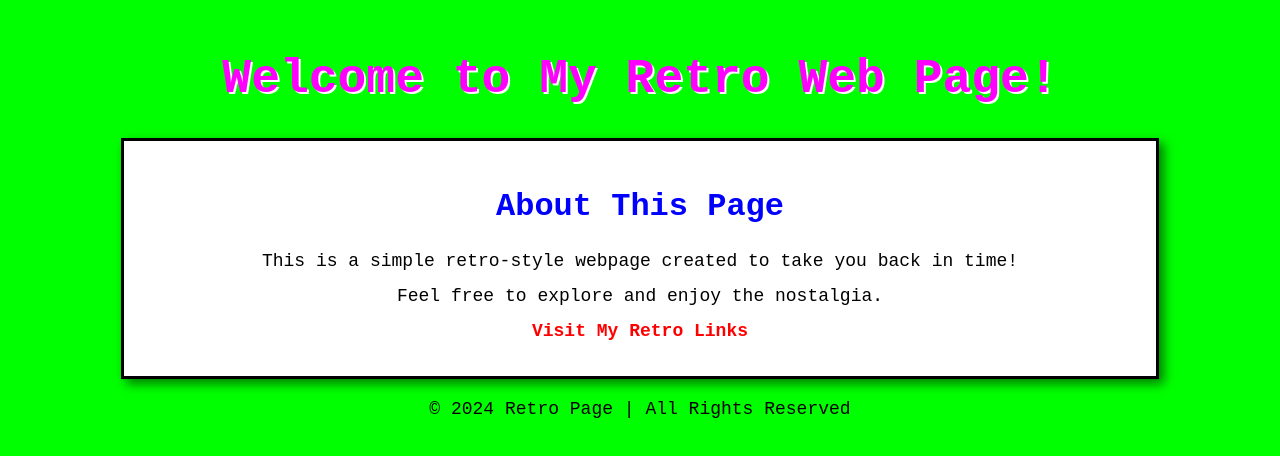
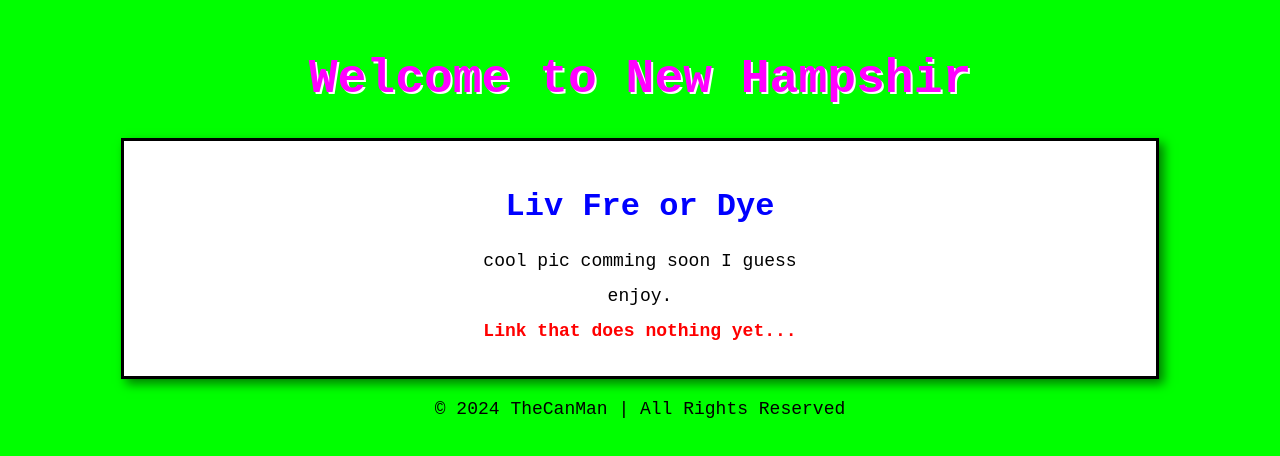
Before and after one commit to clundstedt225/temp.github.io, a plain HTML site: page index.html in a window 1280 px wide. Drawn offline with Linux system fonts and the light colour scheme.

Commit message:
Update index.html

```diff
--- a/index.html
+++ b/index.html
@@ -3,7 +3,7 @@
 <head>
     <meta charset="UTF-8">
     <meta name="viewport" content="width=device-width, initial-scale=1.0">
-    <title>Retro Web Page</title>
+    <title>New Hapmshir Page</title>
     <style>
         body {
             background-color: #00ff00; /* Bright green background */
@@ -45,15 +45,15 @@
     </style>
 </head>
 <body>
-    <h1>Welcome to My Retro Web Page!</h1>
+    <h1>Welcome to New Hampshir</h1>
     <div class="retro-box">
-        <h2>About This Page</h2>
-        <p>This is a simple retro-style webpage created to take you back in time!</p>
-        <p>Feel free to explore and enjoy the nostalgia.</p>
-        <p><a href="https://example.com">Visit My Retro Links</a></p>
+        <h2>Liv Fre or Dye</h2>
+        <p>cool pic comming soon I guess</p>
+        <p>enjoy.</p>
+        <p><a href="https://google.com">Link that does nothing yet...</a></p>
     </div>
     <footer>
-        <p>© 2024 Retro Page | All Rights Reserved</p>
+        <p>© 2024 TheCanMan | All Rights Reserved</p>
     </footer>
 </body>
 </html>
```
